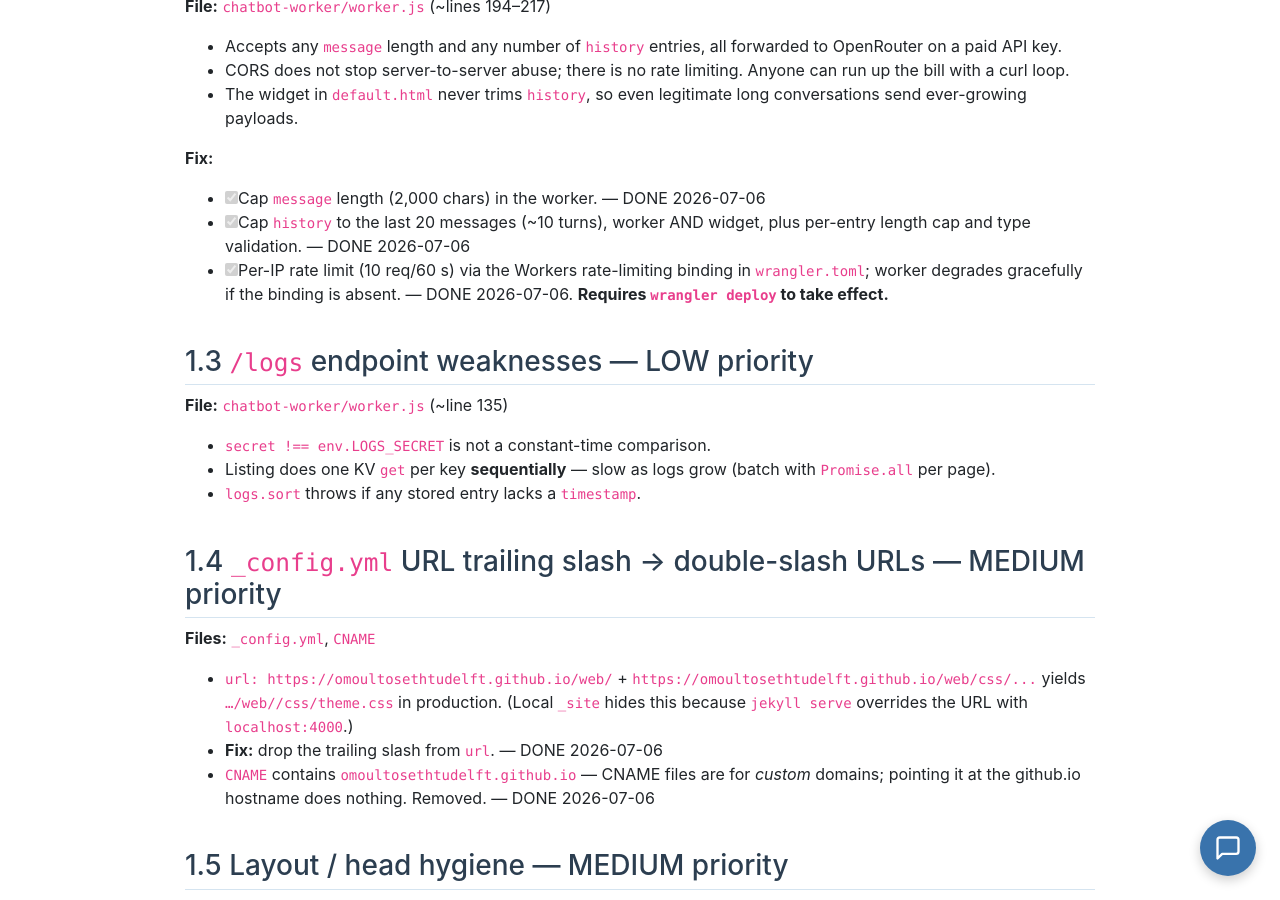
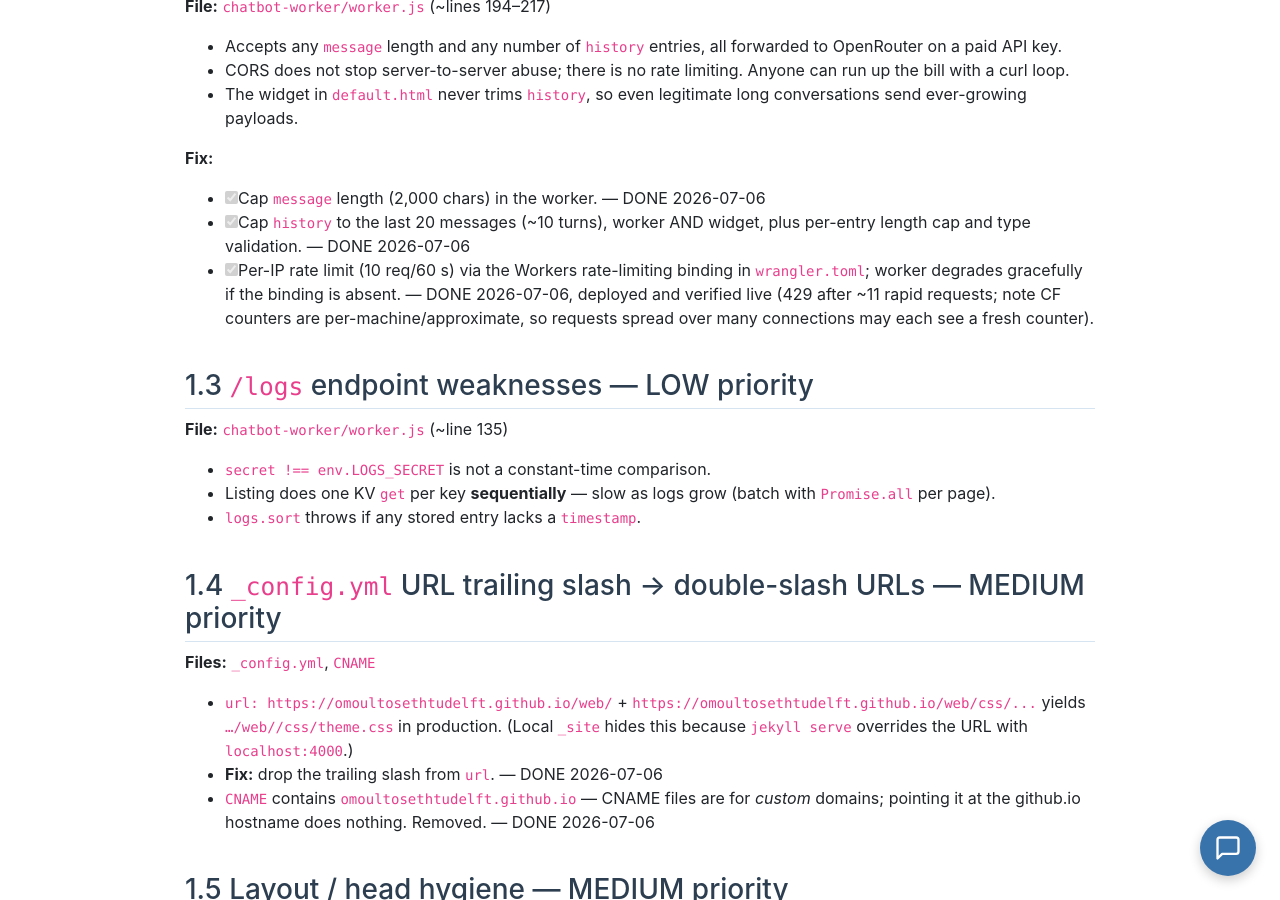
Before and after one commit to omoultosEthTuDelft/web, a Jekyll site: the page built from improvement-web-plan.md, in a window 1280 px wide and 900 px high, scrolled down 820 px. Built offline with Jekyll 4.4.1, drawn with Linux system fonts in a browser that asks for light colours; nearby versions of some CDN libraries; our own code applies the rules of GitHub Pages for plain Markdown files.

Commit message:
Mark worker rate limit as deployed and verified in plan
Co-Authored-By: Claude Fable 5 <noreply@anthropic.com>

```diff
--- a/improvement-web-plan.md
+++ b/improvement-web-plan.md
@@ -38,8 +38,9 @@ link replacement), or build links via `document.createElement` instead of
   plus per-entry length cap and type validation. — DONE 2026-07-06
 - [x] Per-IP rate limit (10 req/60 s) via the Workers rate-limiting
   binding in `wrangler.toml`; worker degrades gracefully if the binding
-  is absent. — DONE 2026-07-06. **Requires `wrangler deploy` to take
-  effect.**
+  is absent. — DONE 2026-07-06, deployed and verified live (429 after
+  ~11 rapid requests; note CF counters are per-machine/approximate, so
+  requests spread over many connections may each see a fresh counter).
 
 ### 1.3 `/logs` endpoint weaknesses — LOW priority
 **File:** `chatbot-worker/worker.js` (~line 135)
```
